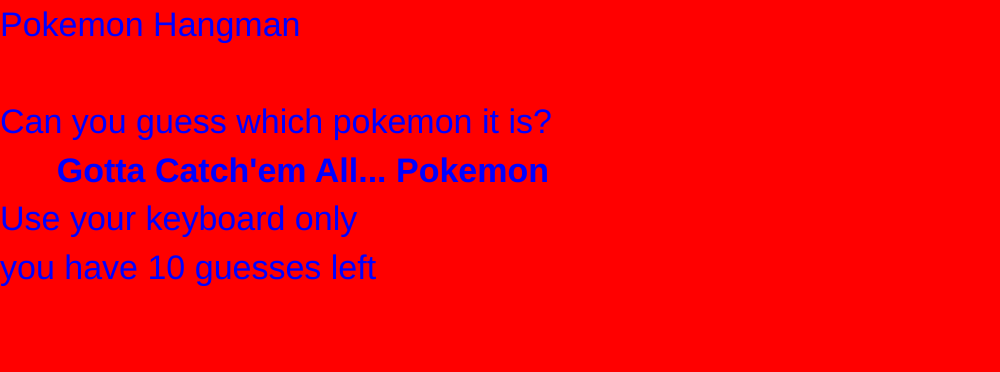
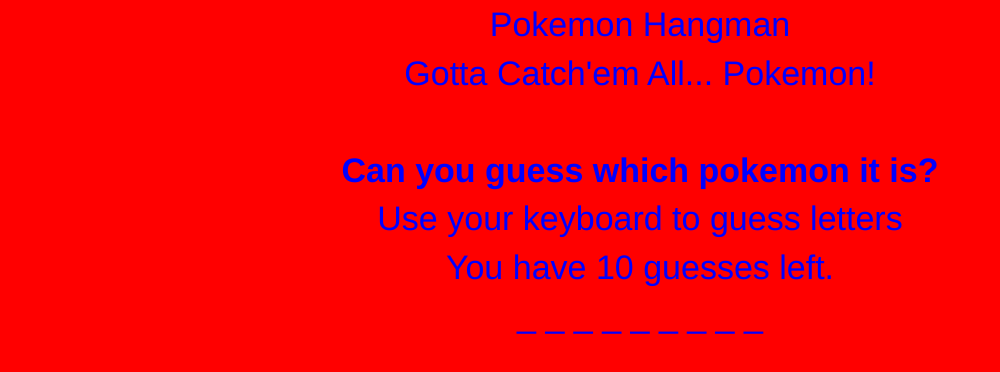
Before and after one commit to arturoraygozajr/arturoraygozajr.github.io, a plain HTML site: page challenge_17/index.html in a window 1280 px wide. Shown: the whole page, without its empty margins (0-1000 px from the left). Drawn offline with nearby package versions, Linux system fonts and the light colour scheme.

Commit message:
Centered all the lettering. Created underscores spaces. Spaced out lines with breaks.

```diff
--- a/challenge_17/challenge_17.js
+++ b/challenge_17/challenge_17.js
@@ -7,13 +7,16 @@
 
     console.log(words[wordIndex]);
     var word = words[wordIndex];
-
-
+    var underscore = "";
+    for(i = 0; i < word.length; i++) {
+        underscore = underscore + "_ "
+    }
+    $('#underscore').html(underscore);
     var misses = 10;
     $('#misses').html(misses);
     var currentLetter = 0;
 
-
+    $("body").css("text-align", "center");
     $("body").keypress(function(event) {
         var letter = String.fromCharCode(event.which);
         console.log( event.which + " which was " + letter );
@@ -33,7 +36,7 @@
         }
 
         if (misses == 0) {
-            console.log("You suck!");
+            console.log("You lose!");
         }
 
 
--- a/challenge_17/index.html
+++ b/challenge_17/index.html
@@ -14,11 +14,12 @@
 
 
 <body>
-<div>Pokemon Hangman</div><br>
- Can you guess which pokemon it is?<br>
-&nbsp;&nbsp;&nbsp;&nbsp;&nbsp;&nbsp;<b>Gotta Catch'em All... Pokemon</b><br>
-Use your keyboard only<br>
-you have <span id="misses"></span> guesses left
+<div>Pokemon Hangman</div>
+Gotta Catch'em All... Pokemon!<br><br>
+<b>Can you guess which pokemon it is?</b><br>
+Use your keyboard to guess letters<br>
+You have <span id="misses"></span> guesses left.<br>
+<span id="underscore"></span>
 <div id="buttons"></div>
 <script src="challenge_17.js"></script>
 
--- a/challenge_17/style.css
+++ b/challenge_17/style.css
@@ -3,6 +3,7 @@
 	background: red;
     font-size: 34px;
     color: blue;
+
 }
 
 #navbar .nav > li > a,
```
